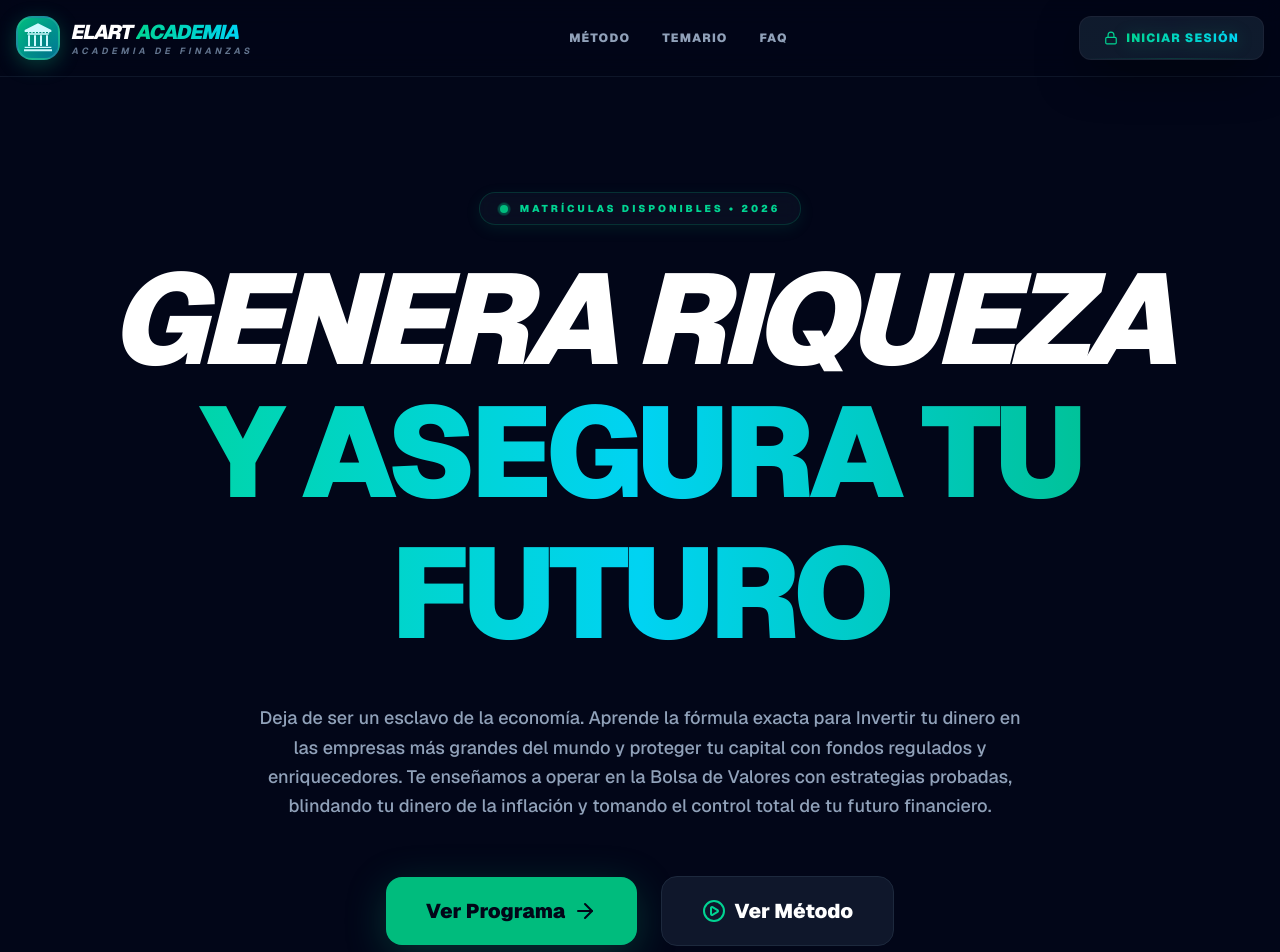
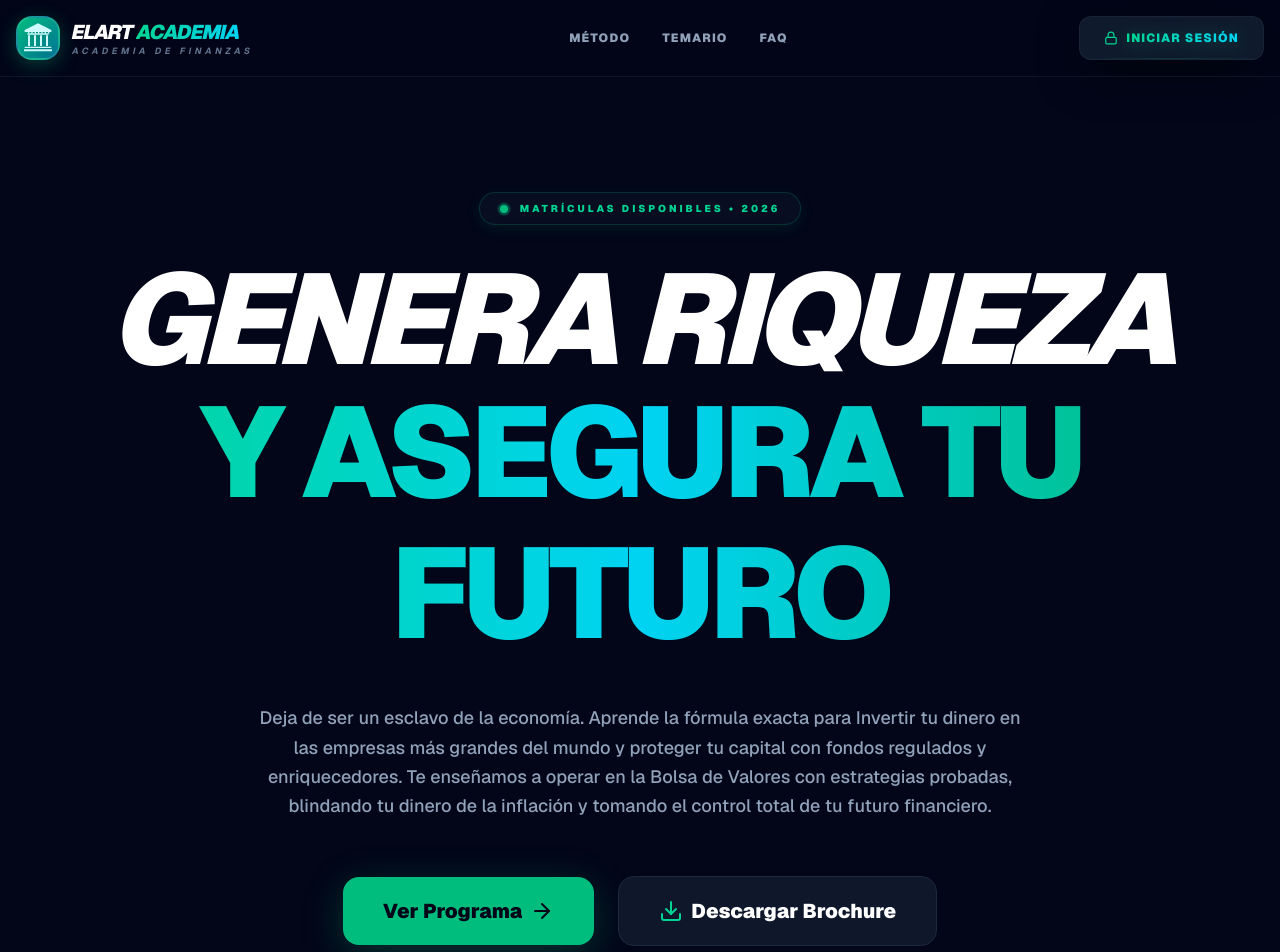
Before and after one commit to robles640/academia-inversiones, a Next.js app: page / in a window 1280 px wide. Shown: the top 952 px of the page. Built offline with nearby package versions, Linux system fonts and the light colour scheme.

Commit message:
Actualizacion brochure elart

```diff
--- a/app/page.tsx
+++ b/app/page.tsx
@@ -7,6 +7,7 @@ import {
   Globe,
   ShieldCheck,
   PlayCircle,
+  Download,
   CheckCircle2,
   Mail,
   ArrowRight,
@@ -148,10 +149,14 @@ export default function Home() {
               Ver Programa
               <ArrowRight className="w-6 h-6 group-hover:translate-x-2 transition-transform" />
             </a>
-            <button className="w-full sm:w-auto px-10 py-5 rounded-2xl bg-slate-900 border border-slate-800 text-white font-black text-xl hover:bg-slate-800 transition-all flex items-center justify-center gap-2 hover:scale-105 active:scale-95">
-              <PlayCircle className="w-6 h-6 text-emerald-400" />
-              Ver Método
-            </button>
+            <a
+              href="/Brochure_Elart_Academia_2026.pdf"
+              download="Brochure_Elart_Academia_2026.pdf"
+              className="w-full sm:w-auto px-10 py-5 rounded-2xl bg-slate-900 border border-slate-800 text-white font-black text-xl hover:bg-slate-800 transition-all flex items-center justify-center gap-2 hover:scale-105 active:scale-95"
+            >
+              <Download className="w-6 h-6 text-emerald-400" />
+              Descargar Brochure
+            </a>
           </div>
         </div>
       </section>
@@ -348,7 +353,7 @@ export default function Home() {
               <a href="https://www.facebook.com/elartacademia" target="_blank" className="p-3 rounded-full bg-slate-900 border border-slate-800 hover:border-emerald-500 hover:text-emerald-500 transition-all">
                 <svg className="w-5 h-5" fill="currentColor" viewBox="0 0 24 24"><path d="M24 12.073c0-6.627-5.373-12-12-12s-12 5.373-12 12c0 5.99 4.388 10.954 10.125 11.854v-8.385H7.078v-3.47h3.047V9.43c0-3.007 1.792-4.669 4.533-4.669 1.312 0 2.686.235 2.686.235v2.953H15.83c-1.491 0-1.956.925-1.956 1.874v2.25h3.328l-.532 3.47h-2.796v8.385C19.612 23.027 24 18.062 24 12.073z"/></svg>
               </a>
-              <a href="https://youtube.com/@robles640" target="_blank" className="p-3 rounded-full bg-slate-900 border border-slate-800 hover:border-emerald-500 hover:text-emerald-500 transition-all">
+              <a href="https://www.youtube.com/@ElartAcademia" target="_blank" className="p-3 rounded-full bg-slate-900 border border-slate-800 hover:border-emerald-500 hover:text-emerald-500 transition-all">
                 <svg className="w-5 h-5" fill="currentColor" viewBox="0 0 24 24"><path d="M23.498 6.186a3.016 3.016 0 0 0-2.122-2.136C19.505 3.545 12 3.545 12 3.545s-7.505 0-9.377.505A3.017 3.017 0 0 0 .502 6.186C0 8.07 0 12 0 12s0 3.93.502 5.814a3.016 3.016 0 0 0 2.122 2.136c1.871.505 9.376.505 9.376.505s7.505 0 9.377-.505a3.015 3.015 0 0 0 2.122-2.136C24 15.93 24 12 24 12s0-3.93-.502-5.814zM9.545 15.568V8.432L15.818 12l-6.273 3.568z"/></svg>
               </a>
               <a href="https://www.tiktok.com/@elart_academia" target="_blank" className="p-3 rounded-full bg-slate-900 border border-slate-800 hover:border-emerald-500 hover:text-emerald-500 transition-all">
```
Also changed, not shown: 1 other file (tests, documents, lock files or other folders).
